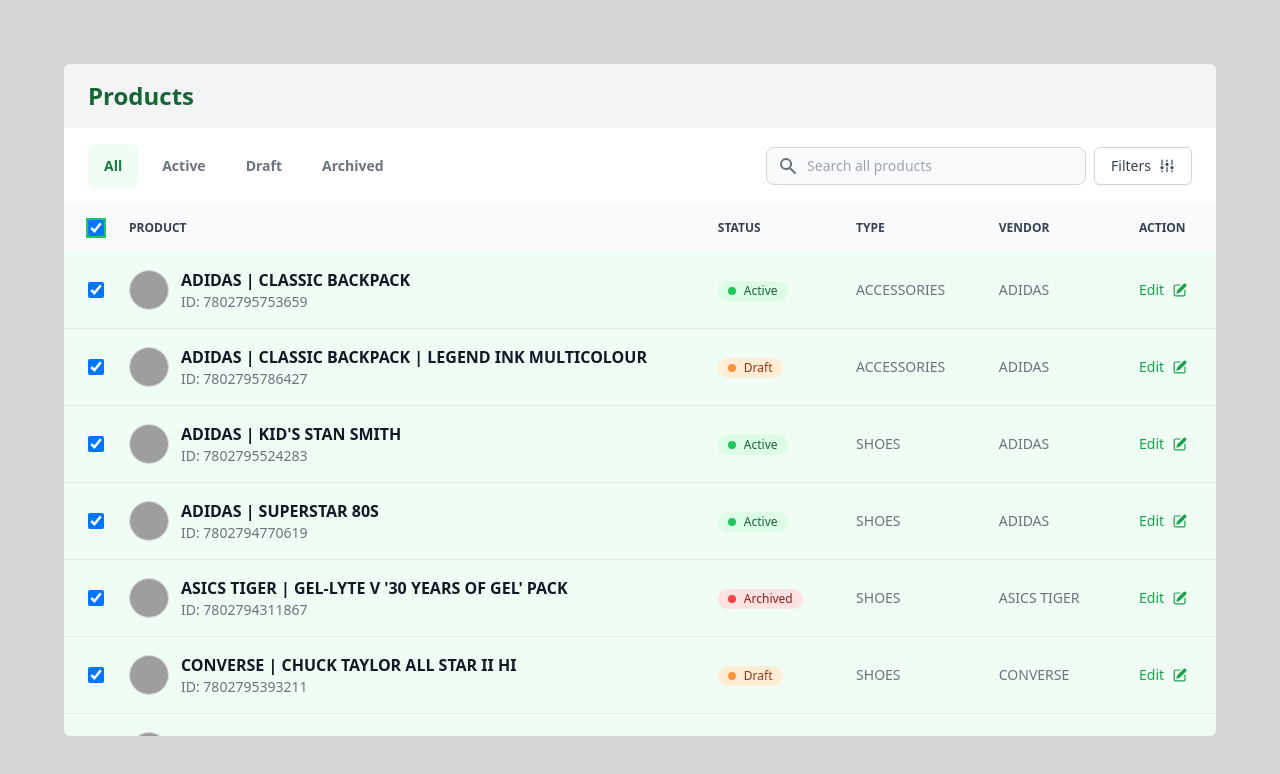
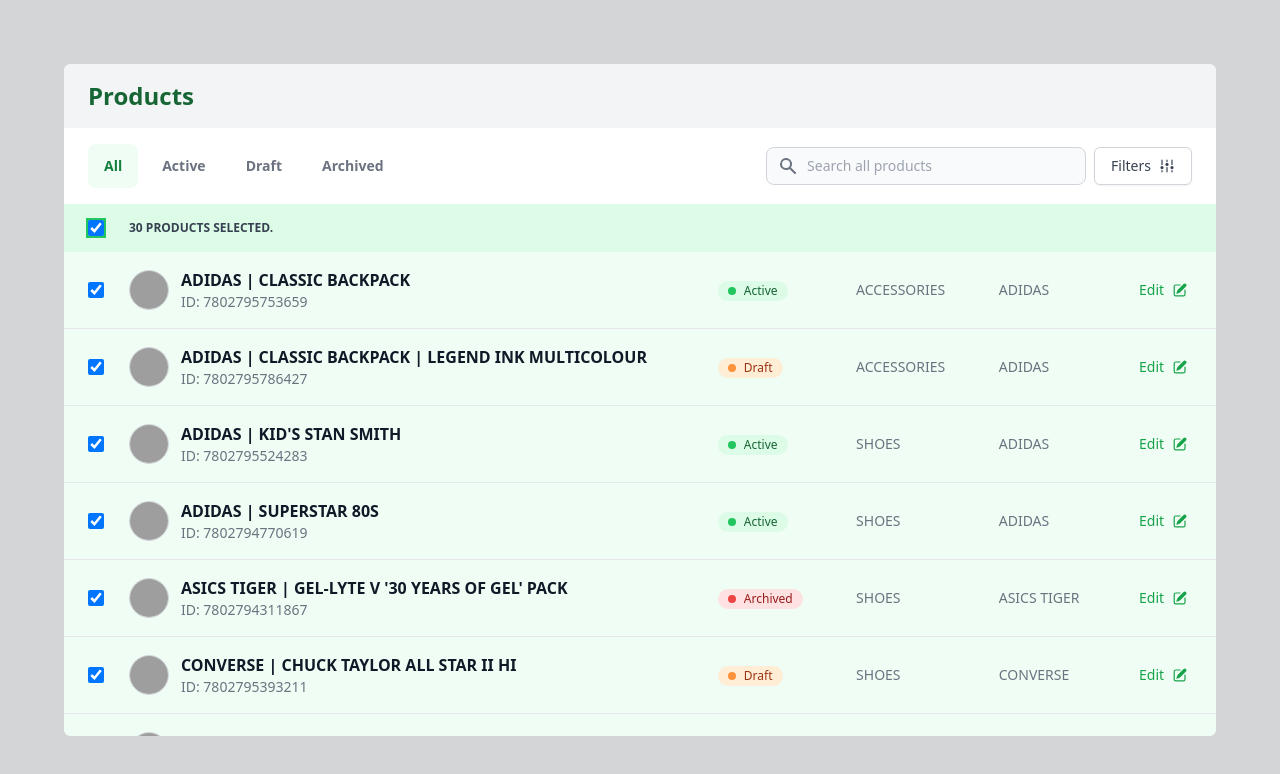
Before and after one commit to nitinrai-dev/shopify-app-components, a React (Vite) app: page / in a window 1280 px wide. Both pictures are taken after a click on the checkbox "CHECKBOX". Shown: the top 774 px of the page. Built offline with nearby package versions, Linux system fonts and the light colour scheme; grey boxes are pictures that could not be loaded.

Commit message:
Update App.jsx

```diff
--- a/src/App.jsx
+++ b/src/App.jsx
@@ -144,7 +144,7 @@
         </div>
 
         <table className="w-full text-sm text-left text-gray-500 dark:text-gray-400">
-          <thead className="text-xs text-gray-700 uppercase bg-gray-50 dark:bg-gray-700 dark:text-gray-400">
+          <thead className={`text-xs text-gray-700 uppercase bg-gray-50 dark:bg-gray-700 dark:text-gray-400 ${selectedProducts.length > 0 ? 'bg-green-100 ' : ''}`}>
             <tr>
               <th scope="col" className="pl-6 py-4">
                 <div className="flex items-center">
@@ -160,6 +160,12 @@
                   </label>
                 </div>
               </th>
+              {selectedProducts.length > 0 ? (
+                <th scope="col" colspan="5" className="px-6 py-3">
+                  {selectedProducts.length} products selected.
+                </th>
+              ) : (
+                <>
                   <th scope="col" className="px-6 py-3">
                     Product
                   </th>
@@ -175,6 +181,8 @@
                   <th scope="col" className="px-6 py-3">
                     Action
                   </th>
+                </>
+              )}
             </tr>
           </thead>
           <tbody>
@@ -183,7 +191,7 @@
                 key={item.id}
                 className={`border-b dark:bg-gray-800 dark:border-gray-700 hover:bg-gray-50 dark:hover:bg-gray-600 ${
                   selectedProducts.some((selection) => selection.id === item.id)
-                    ? "bg-green-50"
+                    ? "bg-green-50 hover:bg-green-100"
                     : "bg-white"
                 }`}
               >
```
Lines whose indentation alone changed are shown as unchanged.
